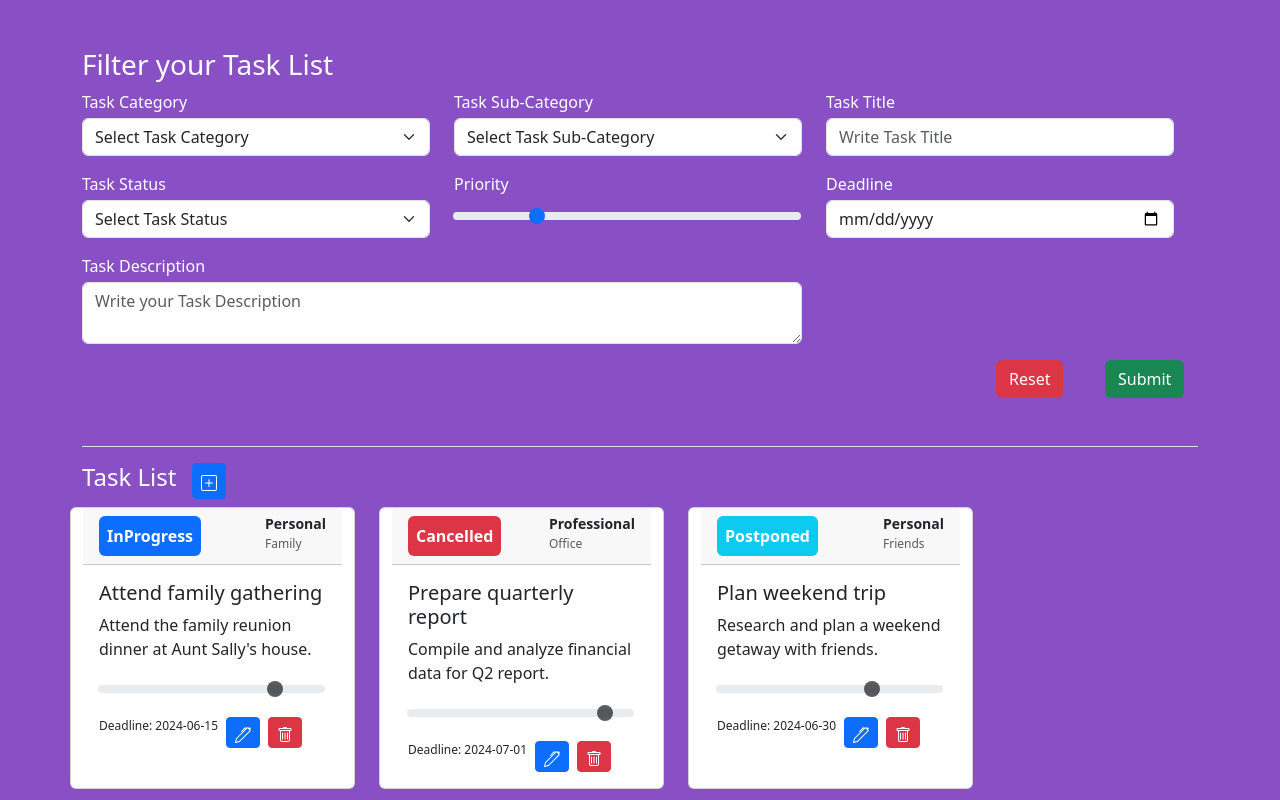
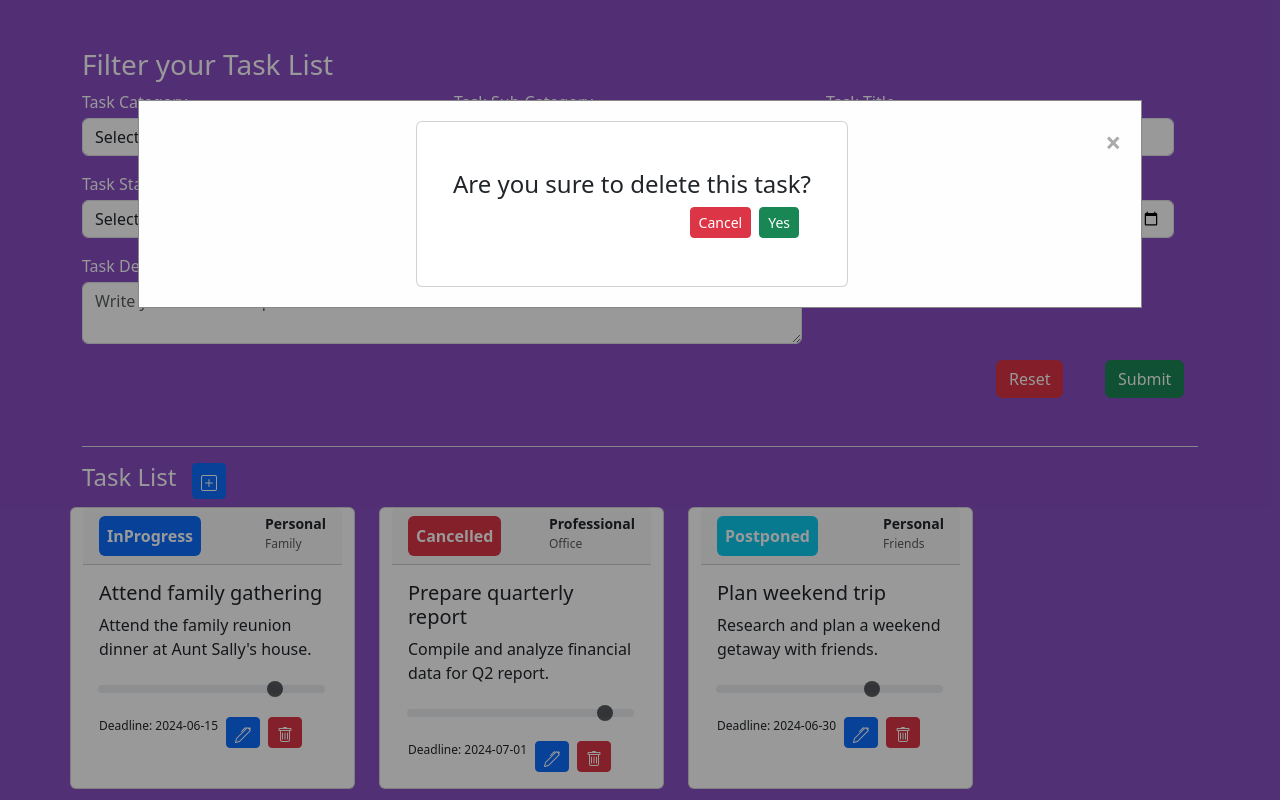
Before and after one commit to haque-lubna/TodoApps, a React (Create React App) app in the folder todo-react-app/: page / in a window 1280 px wide. Both pictures are taken after a click on the button 285 px from the left and 732 px from the top of the page. Shown: the top 800 px of the page. Built offline with nearby package versions, Linux system fonts and the light colour scheme.

Commit message:
Add delete modal

```diff
--- a/todo-react-app/src/components/listComponents/SingleTask.js
+++ b/todo-react-app/src/components/listComponents/SingleTask.js
@@ -5,11 +5,36 @@ import { FilteringForm } from '../formComponents/FilteringForm';
 export const SingleTask = ({taskData}) => {
   const [isModalOpen, setIsModalOpen] = useState(false);
   const [formData, setFormData] = useState(taskData);
+  const [isDeleting, setIsDeleting] = useState(false);
+
+  const openDeleteModal = () => {
+    setIsDeleting(true);
+    setIsModalOpen(true);
+  }
+
+  const closeDeleteModal = () => {
+    setIsDeleting(false);
+    setIsModalOpen(false);
+  }
+
   return (
     <React.Fragment>
-      {isModalOpen && (<Modal closeModal={() => setIsModalOpen(false)}>
+      {isDeleting && isModalOpen && (<Modal closeModal={closeDeleteModal}>
+        <div className='d-flex justify-content-center'>
+          <div className='card col-auto p-5'>
+            <h4 className='row'>Are you sure to delete this task?</h4>
+            <div className='d-flex justify-content-end gap-2'>
+              <button className='btn btn-sm btn-danger' onClick={closeDeleteModal}>Cancel</button>
+              <button className='btn btn-sm btn-success' onClick={closeDeleteModal}>Yes</button>
+            </div>
+          </div>
+        </div>
+      </Modal>)}
+
+      {!isDeleting && isModalOpen && (<Modal closeModal={() => setIsModalOpen(false)}>
         <FilteringForm formData = {formData} setFormData={setFormData}/>
       </Modal>)}
+
       <div class="col-md-3 card">
         <div class="card-header">
           <div className='d-flex justify-content-between'>
@@ -36,7 +61,7 @@ export const SingleTask = ({taskData}) => {
                   <path d="m13.498.795.149-.149a1.207 1.207 0 1 1 1.707 1.708l-.149.148a1.5 1.5 0 0 1-.059 2.059L4.854 14.854a.5.5 0 0 1-.233.131l-4 1a.5.5 0 0 1-.606-.606l1-4a.5.5 0 0 1 .131-.232l9.642-9.642a.5.5 0 0 0-.642.056L6.854 4.854a.5.5 0 1 1-.708-.708L9.44.854A1.5 1.5 0 0 1 11.5.796a1.5 1.5 0 0 1 1.998-.001m-.644.766a.5.5 0 0 0-.707 0L1.95 11.756l-.764 3.057 3.057-.764L14.44 3.854a.5.5 0 0 0 0-.708z"/>
                 </svg>
               </button>
-              <button type="button" className="btn btn-sm btn-danger">
+              <button type="button" className="btn btn-sm btn-danger" onClick={openDeleteModal}>
                 <svg xmlns="http://www.w3.org/2000/svg" width="16" height="16" fill="currentColor" class="bi bi-trash" viewBox="0 0 16 16">
                   <path d="M5.5 5.5A.5.5 0 0 1 6 6v6a.5.5 0 0 1-1 0V6a.5.5 0 0 1 .5-.5m2.5 0a.5.5 0 0 1 .5.5v6a.5.5 0 0 1-1 0V6a.5.5 0 0 1 .5-.5m3 .5a.5.5 0 0 0-1 0v6a.5.5 0 0 0 1 0z"/>
                   <path d="M14.5 3a1 1 0 0 1-1 1H13v9a2 2 0 0 1-2 2H5a2 2 0 0 1-2-2V4h-.5a1 1 0 0 1-1-1V2a1 1 0 0 1 1-1H6a1 1 0 0 1 1-1h2a1 1 0 0 1 1 1h3.5a1 1 0 0 1 1 1zM4.118 4 4 4.059V13a1 1 0 0 0 1 1h6a1 1 0 0 0 1-1V4.059L11.882 4zM2.5 3h11V2h-11z"/>
--- a/todo-react-app/src/static/css/modal.css
+++ b/todo-react-app/src/static/css/modal.css
@@ -24,6 +24,7 @@
 /* Modal Content */
 .modalCustom-content {
   background-color: #fefefe;
+  color:#000;
   margin: auto;
   padding: 20px;
   border: 1px solid #888;
```
